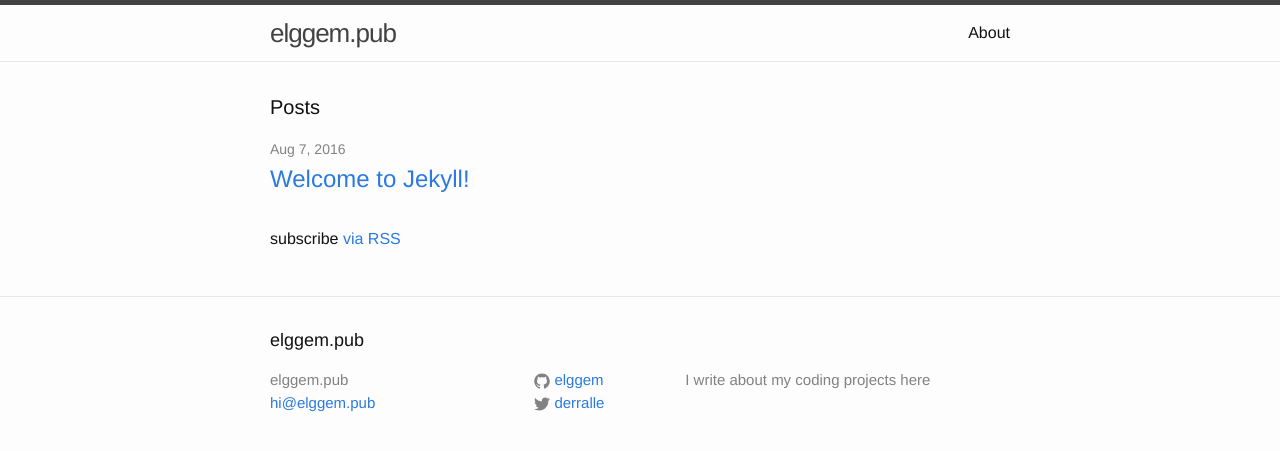
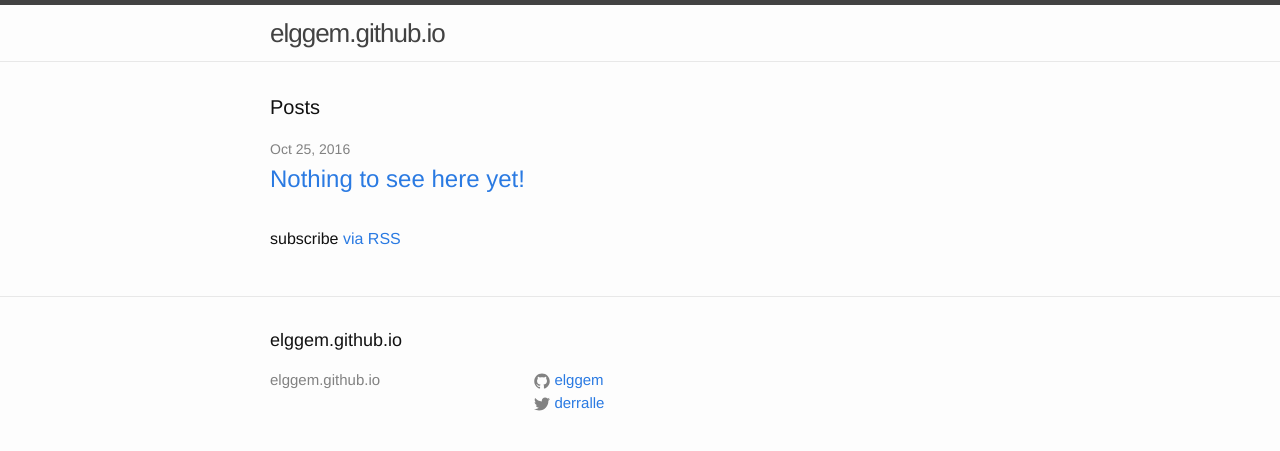
Before and after one commit to elggem/elggem.github.io, a Jekyll site: the page built from index.html, in a window 1280 px wide. Shown: the top 451 px of the page. Built offline with Jekyll 4.4.1, drawn with Linux system fonts in a browser that asks for light colours.

Commit message:
Nothing to see here.

```diff
--- a/_config.yml
+++ b/_config.yml
@@ -6,12 +6,12 @@
 # 'jekyll serve'. If you change this file, please restart the server process.
 
 # Site settings
-title: elggem.pub
-email: hi@elggem.pub
+title: elggem.github.io
+#email: hi@elggem.pub
 description: > # this means to ignore newlines until "baseurl:"
-  I write about my coding projects here
+
 baseurl: "" # the subpath of your site, e.g. /blog
-url: "http://elggem.pub" # the base hostname & protocol for your site
+url: "http://elggem.github.io" # the base hostname & protocol for your site
 twitter_username: derralle
 github_username:  elggem
 
```
Also changed, not shown: _posts/2016-08-07-welcome-to-jekyll.markdown (deleted, +0 -25 lines), _posts/2016-10-25-nothing-to-see-here.md (added, +7 -0 lines), about.md (deleted, +0 -6 lines).
